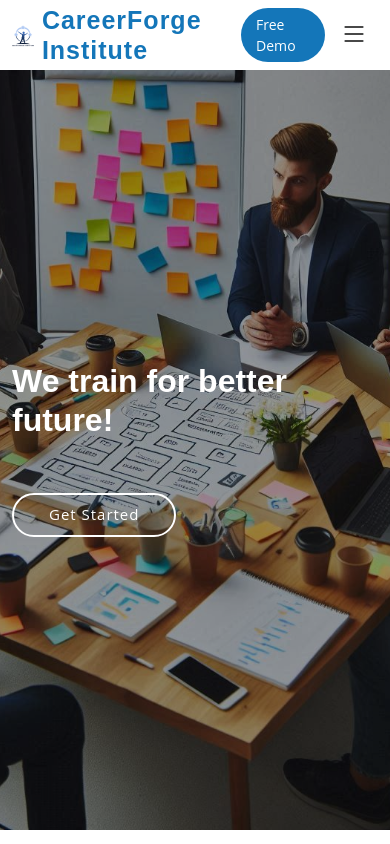
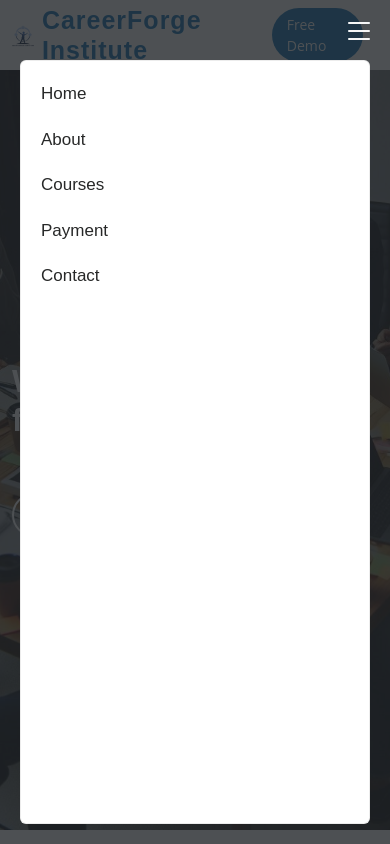
Before and after one commit to careerforgeinstitute/careerforgeweb, a React (Create React App) app: page / in a window 390 px wide. Both pictures are taken after a click on the icon 354 px from the left and 33 px from the top of the page. Shown: the top 844 px of the page. Built offline with nearby package versions, Linux system fonts and the light colour scheme.

Commit message:
Update Navbar.js

```diff
--- a/src/Components/Navbar.js
+++ b/src/Components/Navbar.js
@@ -1,13 +1,17 @@
-import React from 'react'
+import React, { useState } from 'react'
 import PropTypes from 'prop-types'
 import { NavLink, Link } from 'react-router-dom'
 import myLogo from '../logo.png'
 
+export default function Navbar(props) {
+  const [mobileNavActive, setMobileNavActive] = useState(false)
 
+  const toggleMobileNav = () => setMobileNavActive((active) => !active)
+  const closeMobileNav = () => setMobileNavActive(false)
+  const navLinkClass = ({ isActive }) => isActive ? 'active' : ''
 
-export default function Navbar(props) {
   return (
-    <header id="header" className="header d-flex align-items-center sticky-top">
+    <header id="header" className={`header d-flex align-items-center sticky-top${mobileNavActive ? ' mobile-nav-active' : ''}`}>
     <div className="container-fluid container-xl position-relative d-flex align-items-center">
 
       <Link to="/home" className="logo d-flex align-items-center me-auto">
@@ -17,13 +21,13 @@ export default function Navbar(props) {
 
       <nav id="navmenu" className="navmenu">
         <ul>
-          <li className='transitionOne'><NavLink to="/home" activeclassName="active">Home<br/></NavLink></li>
-          <li className='transitionOne'><NavLink to="/about" activeclassName="active">About</NavLink></li>
-          <li className='transitionOne'><NavLink to="/courses" activeclassName="active">Courses</NavLink></li>
-          <li className='transitionOne'><NavLink to="/payment" activeclassName="active">Payment</NavLink></li>
-          <li className='transitionOne'><NavLink to="/contact" activeclassName="active">Contact</NavLink></li>
+          <li className='transitionOne'><NavLink to="/home" className={navLinkClass} onClick={closeMobileNav}>Home<br/></NavLink></li>
+          <li className='transitionOne'><NavLink to="/about" className={navLinkClass} onClick={closeMobileNav}>About</NavLink></li>
+          <li className='transitionOne'><NavLink to="/courses" className={navLinkClass} onClick={closeMobileNav}>Courses</NavLink></li>
+          <li className='transitionOne'><NavLink to="/payment" className={navLinkClass} onClick={closeMobileNav}>Payment</NavLink></li>
+          <li className='transitionOne'><NavLink to="/contact" className={navLinkClass} onClick={closeMobileNav}>Contact</NavLink></li>
         </ul>
-        <i className="mobile-nav-toggle d-xl-none bi bi-list"></i>
+        <i className="mobile-nav-toggle d-xl-none bi bi-list" onClick={toggleMobileNav}></i>
       </nav>
 
       <a className="btn-getstarted" href='/' data-bs-toggle="modal" data-bs-target="#exampleModal">Free Demo</a>
```
